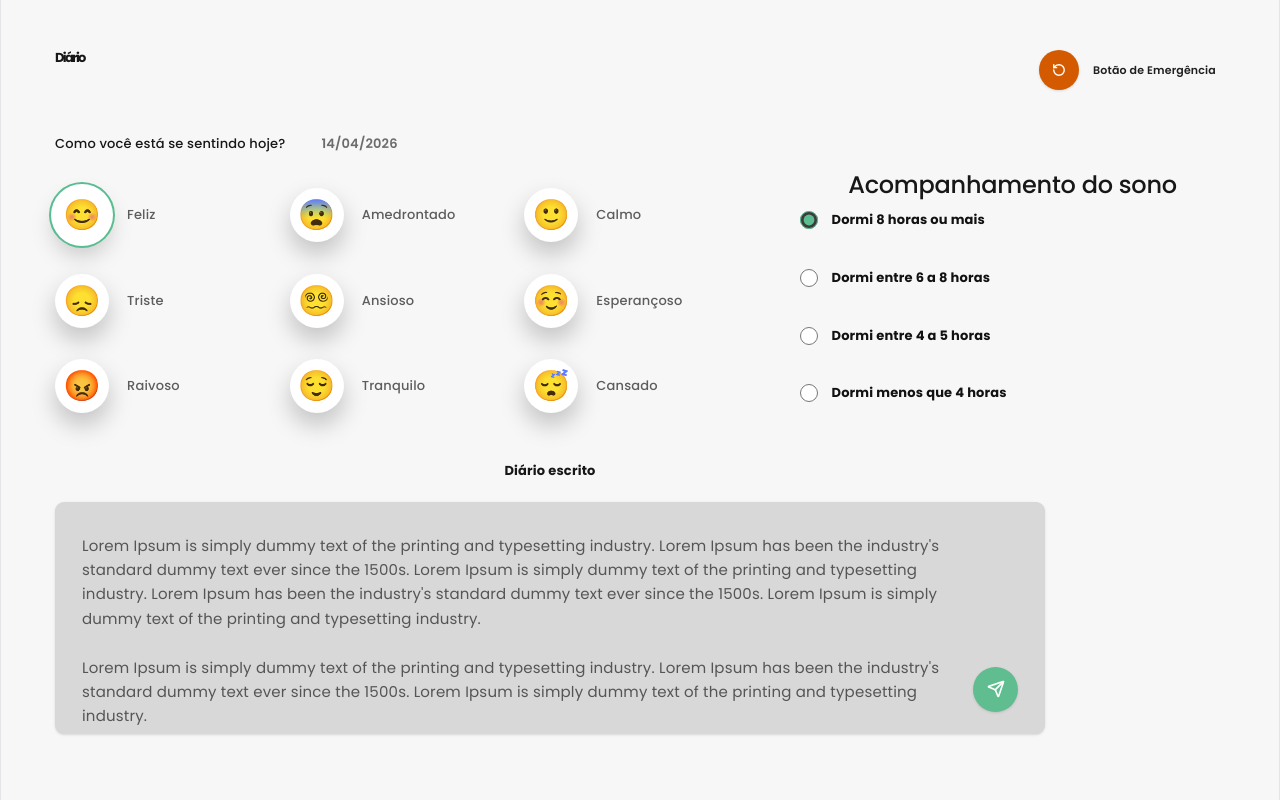
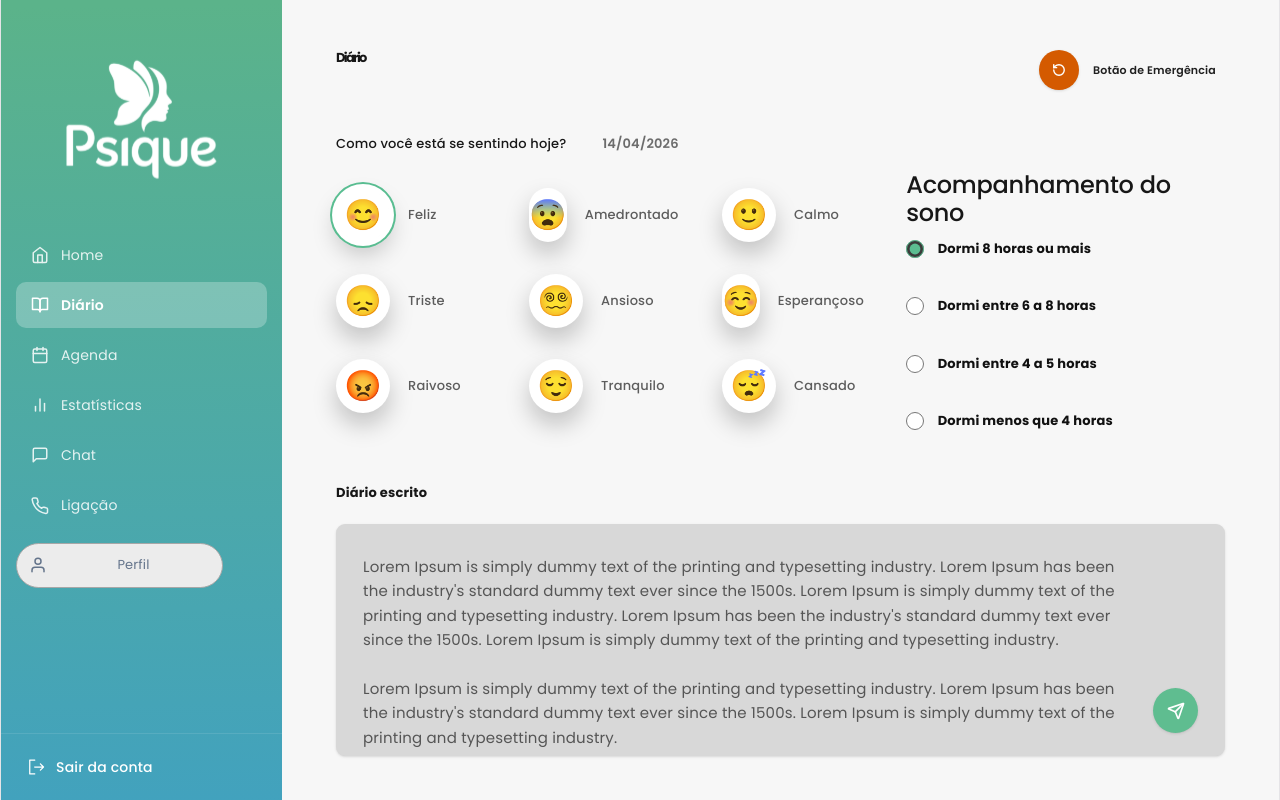
Before and after one commit to Projetao-Telemedicina/psique-frontend, a React (Vite) app: page /Diario in a window 1280 px wide. Built offline with nearby package versions, Linux system fonts and the light colour scheme; sample sign-in values are in the browser's storage; the HTML template or start-up script is replaced by a standard one.

Commit message:
adiciona sidebar a tela do diario

```diff
--- a/src/pages/Diario.tsx
+++ b/src/pages/Diario.tsx
@@ -1,5 +1,7 @@
-import React, { useState } from "react";
+import { useState } from "react";
 import { RotateCcw, Send } from "lucide-react";
+import Sidebar from "../components/Sidebar";
+import { useAuth } from "../components/AuthContext";
 
 type MoodId =
   | "feliz"
@@ -74,6 +76,8 @@ function MoodButton({ mood, selectedMood, onSelectMood }: MoodButtonProps) {
 }
 
 export default function Diario() {
+  const { user } = useAuth();
+
   const [selectedMood, setSelectedMood] = useState<MoodId>("feliz");
   const [selectedSleep, setSelectedSleep] = useState<SleepOption>(
     "Dormi 8 horas ou mais"
@@ -90,8 +94,17 @@ export default function Diario() {
     });
   }
 
+  const getSidebarRole = (): "paciente" | "profissional" | "administrador" => {
+    if (user?.role === "PROFESSIONAL") return "profissional";
+    if (user?.role === "ADMIN") return "administrador";
+    return "paciente";
+  };
+
   return (
-    <section className="min-h-screen w-full bg-[#f7f7f7] px-6 py-10 text-[#171717] md:px-10 lg:px-12">
+    <main className="flex h-screen w-full overflow-hidden bg-[#F8FAFC]">
+      <Sidebar role={getSidebarRole()} itemAtivo="diario" />
+
+      <section className="flex-1 overflow-y-auto bg-[#f7f7f7] px-6 py-10 text-left text-[#171717] md:px-10 lg:px-12">
       <header className="mb-8 flex items-start justify-between gap-4">
         <div>
           <h1 className="text-[13px] font-bold">Diário</h1>
@@ -181,6 +194,7 @@ export default function Diario() {
           </button>
         </div>
       </div>
-    </section>
+      </section>
+    </main>
   );
 }
```
